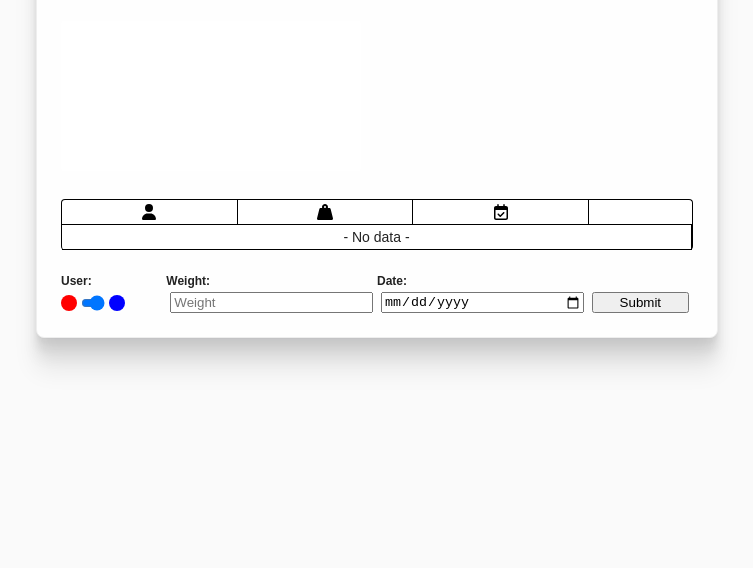
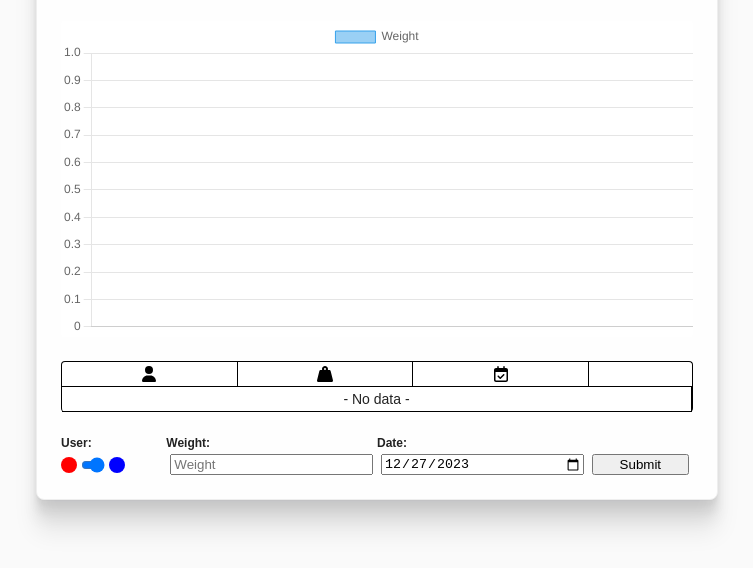
Before and after one commit to v4ngelix/w8-tracker, a website: page index.html in a window 1280 px wide. Shown: the part 114-682 px from the top of the page, without its empty margins (263-1016 px from the left). Drawn offline with nearby package versions, Linux system fonts and the light colour scheme; no server answers.

Commit message:
Revert old url

```diff
--- a/index.html
+++ b/index.html
@@ -4,7 +4,7 @@
     <meta charset="UTF-8">
     <title>W8-Tracker</title>
     <link rel="stylesheet" href="/styles/main.css">
-    <script src="/scripts/chart.min.js"></script>
+    <script src="https://cdn.jsdelivr.net/npm/chart.js"></script>
   </head>
 
   <body>
@@ -110,7 +110,7 @@
       </form>
     </main>
 
-    <script src="/scripts/main.js">
+    <script type="module" src="/scripts/main.js">
 
     </script>
   </body>
```
